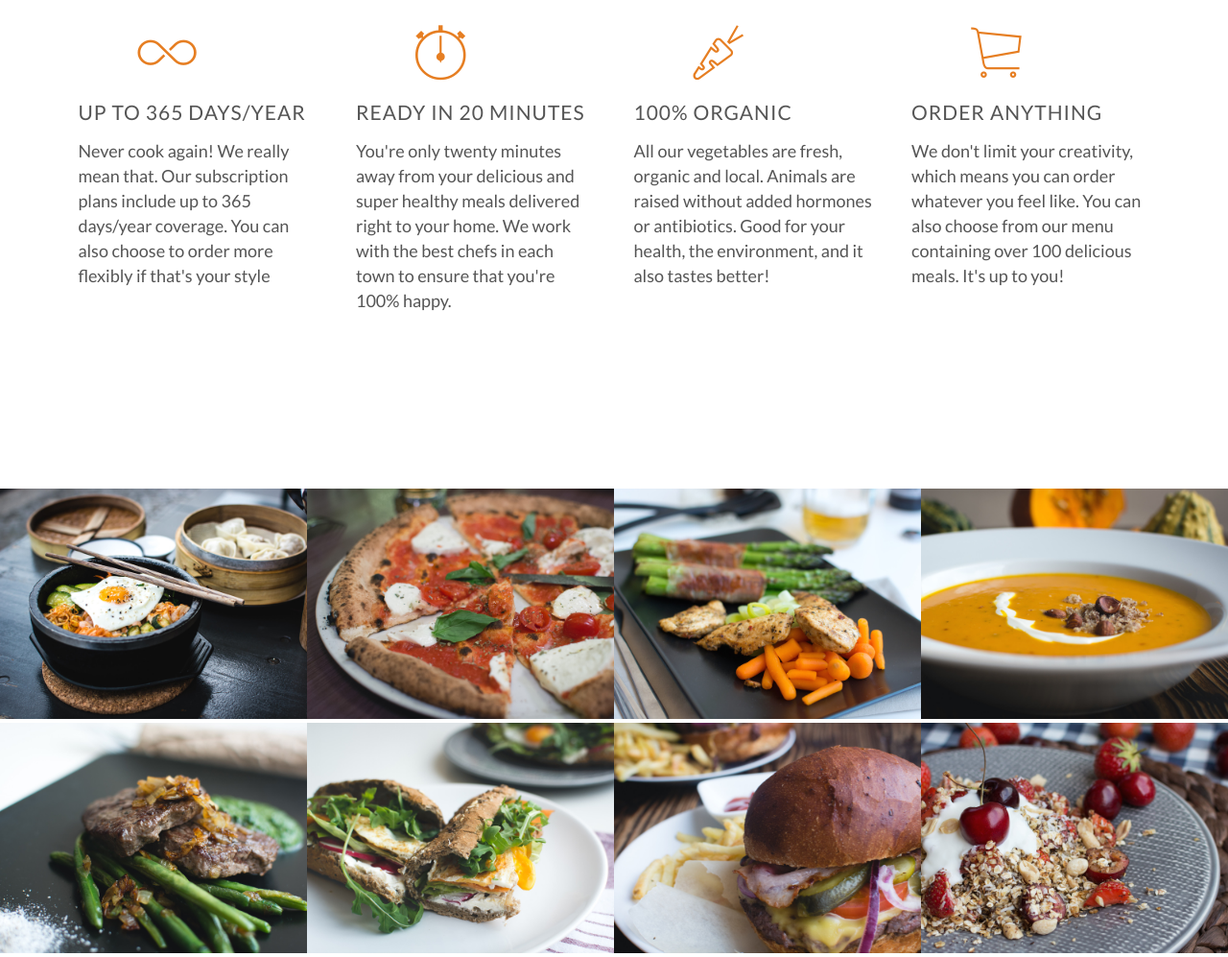
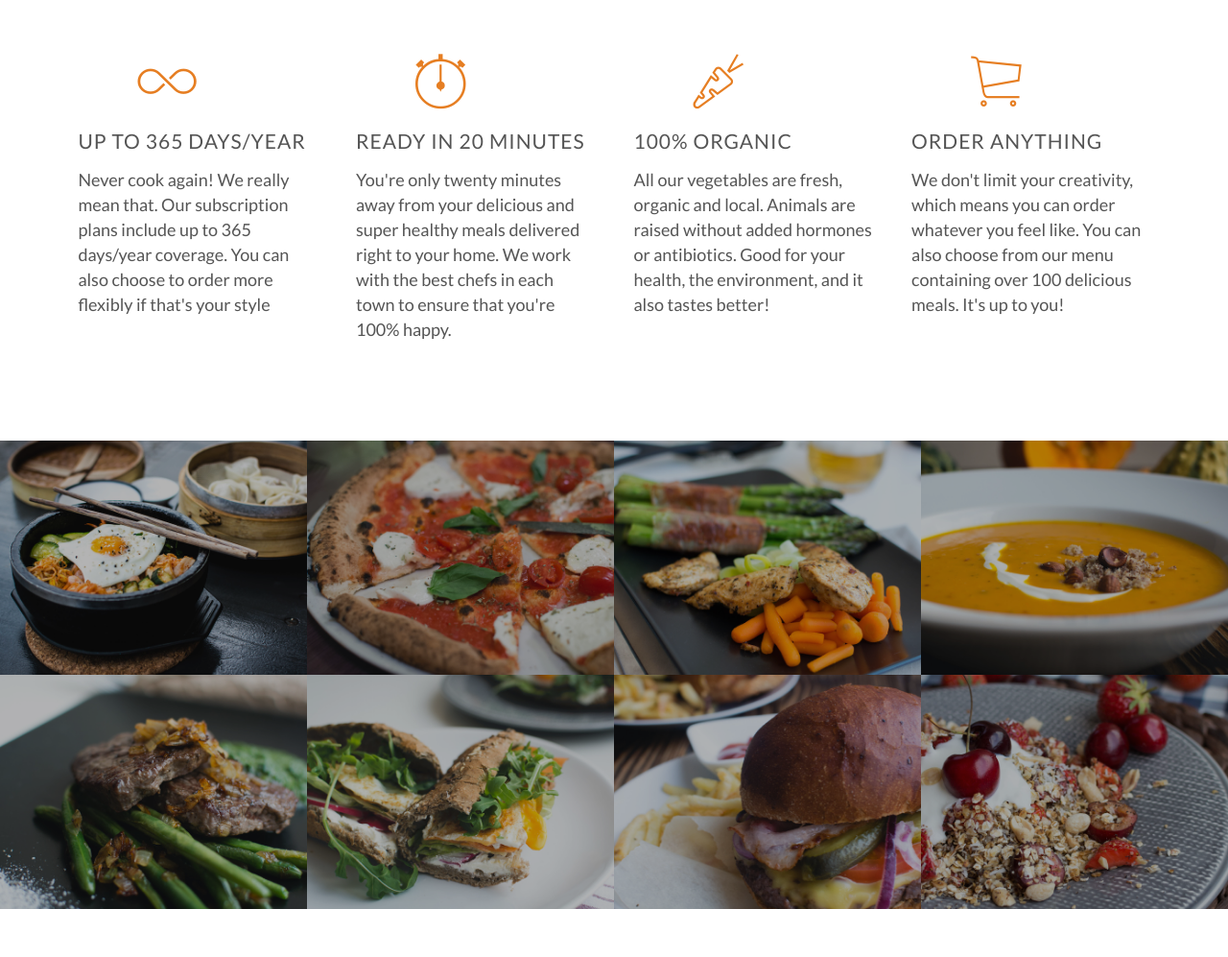
Before and after one commit to abhirocks550/OmniFood, a plain HTML site: page index.html in a window 1280 px wide. Shown: the part 1050-2047 px from the top of the page at 96% size. After the commit the page ends 1997 px from the top, so only its background shows below. Drawn offline with Linux system fonts and the light colour scheme; files whose address does not match are found by name.

Commit message:
Add transition effects

```diff
--- a/resources/css/style.css
+++ b/resources/css/style.css
@@ -192,8 +192,18 @@ header {
 }
 
 /* ------------------------------------------------------------------------ */
+/* FEATURES */
+/* ------------------------------------------------------------------------ */
+.section-features .long-copy {
+  margin-bottom: 30px;
+}
+
+/* ------------------------------------------------------------------------ */
 /* MEALS */
 /* ------------------------------------------------------------------------ */
+.section-meals {
+  padding: 0;
+}
 
 .meals-showcase {
   list-style: none;
@@ -209,9 +219,19 @@ header {
 .meal-photo {
   width: 100%;
   margin: 0;
+  overflow: hidden;
+  background-color: #000;
 }
 
 .meal-photo img {
+  opacity: 0.7;
   width: 100%;
   height: auto;
+  transform: scale(1.15);
+  transition: transform 0.8s, opacity 0.8s;
 }
+
+.meal-photo img:hover {
+  opacity: 1;
+  transform: scale(1.03);
+}
```
